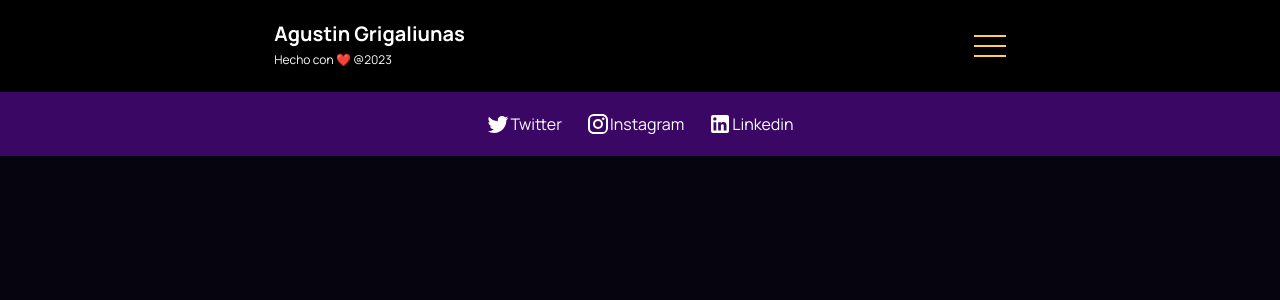
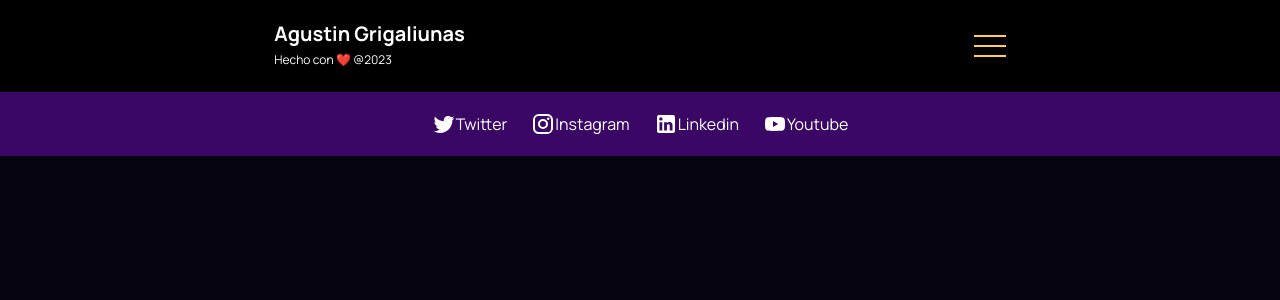
Before and after one commit to agrigaliunas/blog, a Next.js app: page / in a window 1280 px wide. Both pictures are taken after a click on the button 989 px from the left and 46 px from the top of the page. Shown: the top 300 px of the page. Built offline with nearby package versions, Linux system fonts and the light colour scheme; no server answers; the database is empty.

Commit message:
Added youtube channel social media link

```diff
--- a/src/app/components/Button/SocialMediaButton.jsx
+++ b/src/app/components/Button/SocialMediaButton.jsx
@@ -2,6 +2,8 @@ import React from 'react'
 import LinkedInIcon from '@mui/icons-material/LinkedIn';
 import InstagramIcon from '@mui/icons-material/Instagram';
 import TwitterIcon from '@mui/icons-material/Twitter';
+import YoutubeIcon from '@mui/icons-material/YouTube';
+
 import Link from 'next/link';
 
 function SocialMediaButton({socialMedia, link}) {
@@ -11,6 +13,7 @@ function SocialMediaButton({socialMedia, link}) {
           {socialMedia === "Linkedin" && <LinkedInIcon />}
           {socialMedia === "Twitter" && <TwitterIcon />}
           {socialMedia === "Instagram" && <InstagramIcon />}
+          {socialMedia === "Youtube" && <YoutubeIcon />}
           <span className='flex justify-center items-center'>{socialMedia}</span>
       </button>
     </Link>
--- a/src/app/components/Header/SubHeader.jsx
+++ b/src/app/components/Header/SubHeader.jsx
@@ -7,6 +7,8 @@ const SubHeader = () => {
        <SocialMediaButton socialMedia="Twitter" link="agustingriga"/>
        <SocialMediaButton socialMedia="Instagram" link="agustingriga"/>
        <SocialMediaButton socialMedia="Linkedin" link="in/agustingrigaliunas"/>
+       <SocialMediaButton socialMedia="Youtube" link="channel/UCEd7nl-FRlvEu_eXfvZFmPw"/>
+
     </div>  )
 }
 
```
